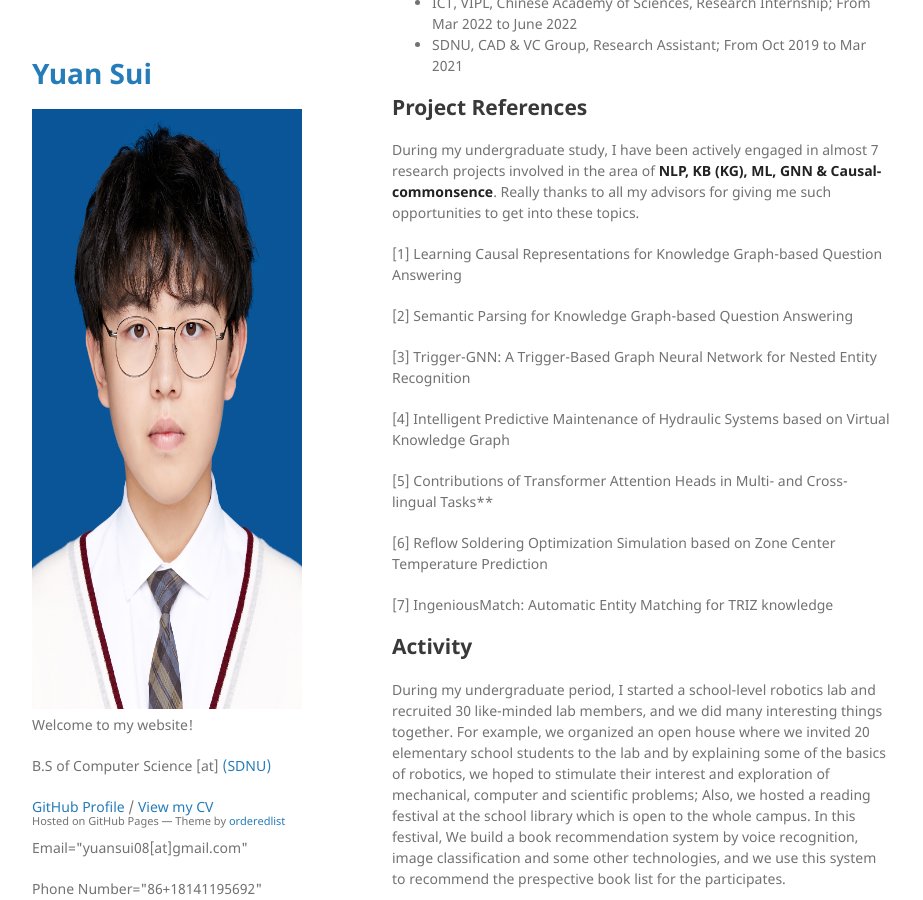
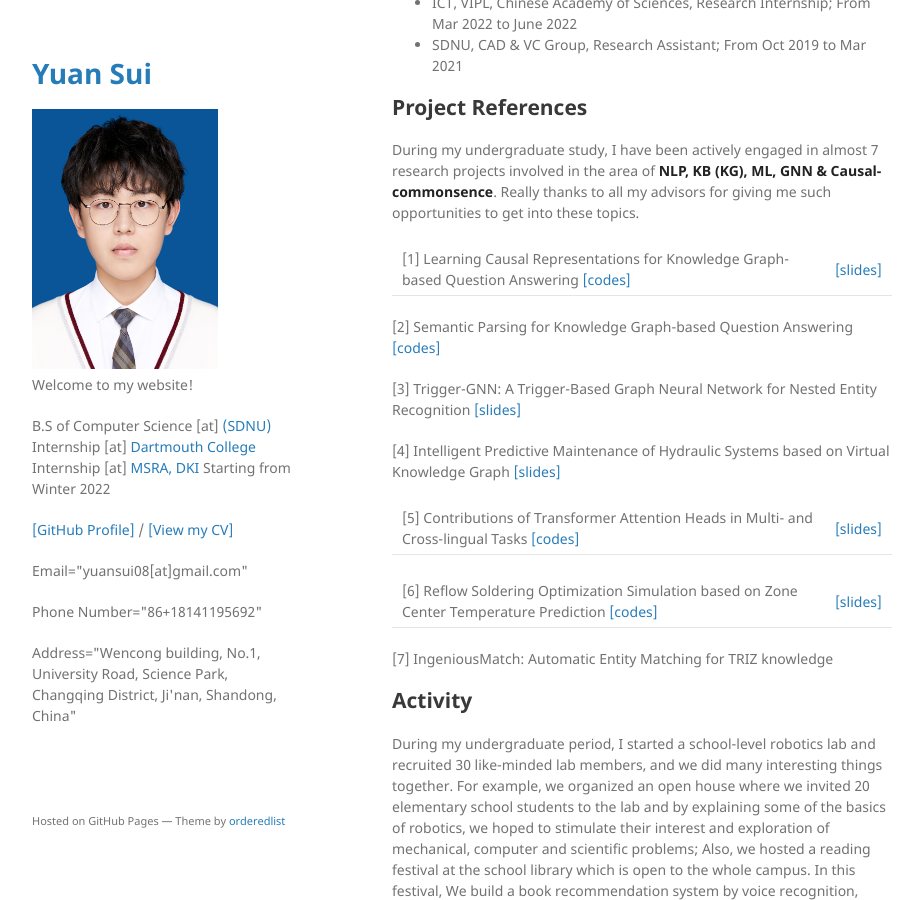
Before and after one commit to Y-sui-aboutme/Y-sui-aboutme.github.io, a Jekyll site: the page built from index.md, in a window 1280 px wide and 900 px high, scrolled down 1588 px. Shown: the whole window, without its empty margins (178-1101 px from the left). Built offline with Jekyll 4.4.1, drawn with Linux system fonts in a browser that asks for light colours; our own code applies the rules of GitHub Pages for plain Markdown files.

Commit message:
modify default.html, index.md

```diff
--- a/_layouts/default.html
+++ b/_layouts/default.html
@@ -18,13 +18,17 @@
         <h1><a href="{{ "/" | absolute_url }}">{{ site.title | default: site.github.repository_name }}</a></h1>
 
         {% if site.logo %}
-          <img src="../assets/img/yuansui.JPG" height="600" alt="Logo" />
+          <img src="../assets/img/yuansui.JPG" height="260" alt="Logo" />
         {% endif %}
 
         <p>{{ site.description | default: site.github.project_tagline }}</p>
 
-        <p>B.S of Computer Science [at] <a href="http://english.sdnu.edu.cn/">(SDNU)</a></p>
-        <p><a href="https://github.com/Y-Sui">GitHub Profile</a> / <a href="../assets/pdf/cv.pdf">View my CV</a></p>
+        <p>
+          B.S of Computer Science [at] <a href="http://english.sdnu.edu.cn/">(SDNU)</a><br />
+          Internship [at] <a href="https://www.cs.dartmouth.edu/~soroush/index.html">Dartmouth College</a><br />
+          Internship [at] <a href="https://www.microsoft.com/en-us/research/group/data-knowledge-intelligence/">MSRA, DKI</a> Starting from Winter 2022<br/ >
+        </p>
+        <p><a href="https://github.com/Y-Sui">[GitHub Profile]</a> / <a href="../assets/pdf/cv.pdf">[View my CV]</a></p>
 
         <p>Email="yuansui08[at]gmail.com"</p>
         <p>Phone Number="86+18141195692"</p>
--- a/index.md
+++ b/index.md
@@ -71,17 +71,17 @@ I am currently an intern at Dartmouth College, working with [Prof. Soroush Vosou
 ## Project References
 During my undergraduate study, I have been actively engaged in almost 7 research projects involved in the area of **NLP, KB (KG), ML, GNN & Causal-commonsence**. Really thanks to all my advisors for giving me such opportunities to get into these topics.
 
-<span class="smallcaps">[1] Learning Causal Representations for Knowledge Graph-based Question Answering</span>
+<span class="smallcaps">[1] Learning Causal Representations for Knowledge Graph-based Question Answering</span> [[codes]]() | [[slides]]()
 
-<span class="smallcaps">[2] Semantic Parsing for Knowledge Graph-based Question Answering</span>
+<span class="smallcaps">[2] Semantic Parsing for Knowledge Graph-based Question Answering</span> [[codes]](https://github.com/Y-Sui/Semantic-Parsing-for-KGQA)
 
-<span class="smallcaps">[3] Trigger-GNN: A Trigger-Based Graph Neural Network for Nested Entity Recognition</span>
+<span class="smallcaps">[3] Trigger-GNN: A Trigger-Based Graph Neural Network for Nested Entity Recognition</span> [[slides]](https://arxiv.org/pdf/2204.05518)
 
-<span class="smallcaps">[4] Intelligent Predictive Maintenance of Hydraulic Systems based on Virtual Knowledge Graph</span>
+<span class="smallcaps">[4] Intelligent Predictive Maintenance of Hydraulic Systems based on Virtual Knowledge Graph</span> [[slides]]()
 
-<span class="smallcaps">[5] Contributions of Transformer Attention Heads in Multi- and Cross-lingual Tasks</span>**
+<span class="smallcaps">[5] Contributions of Transformer Attention Heads in Multi- and Cross-lingual Tasks</span> [[codes]](https://github.com/Y-Sui/eval-probing) | [[slides]](assets\pdf\19-probes.pdf)
 
-<span class="smallcaps">[6] Reflow Soldering Optimization Simulation based on Zone Center Temperature Prediction</span>
+<span class="smallcaps">[6] Reflow Soldering Optimization Simulation based on Zone Center Temperature Prediction</span> [[codes]]() | [[slides]]()
 
 <span class="smallcaps">[7] IngeniousMatch: Automatic Entity Matching for TRIZ knowledge</span>
 
```
